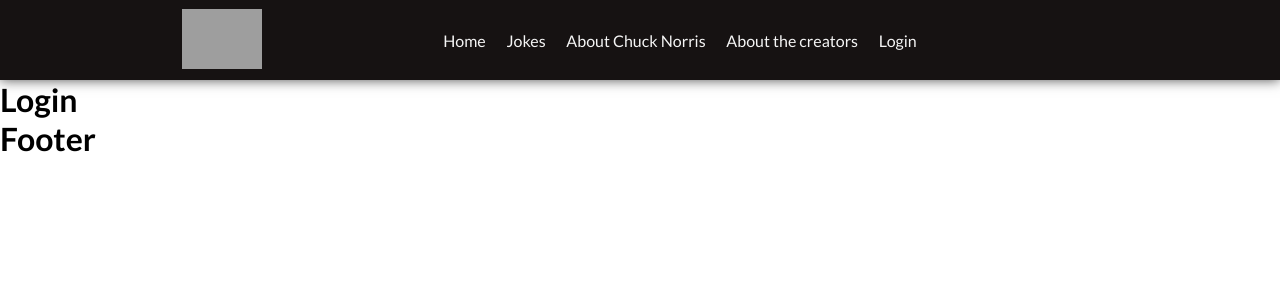
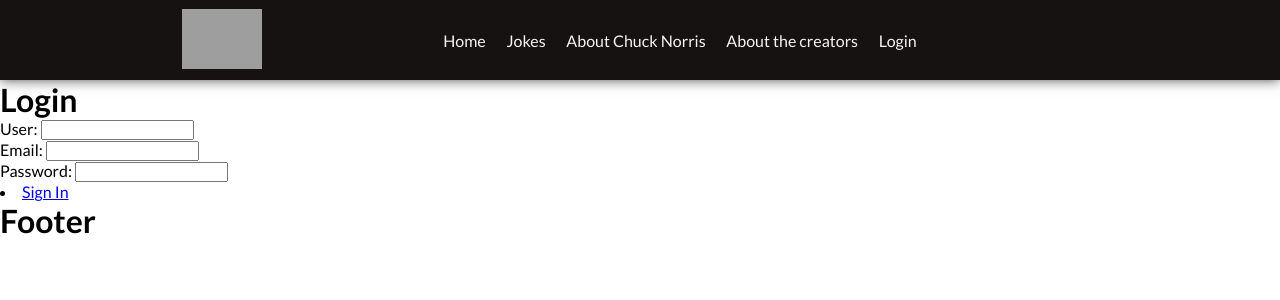
Before and after one commit to da4avi/chuck-norris-website, a React (Vite) app: page /login in a window 1280 px wide. Shown: the top 300 px of the page. Built offline with nearby package versions, Linux system fonts and the light colour scheme; grey boxes are pictures that could not be loaded.

Commit message:
feat: login and fix: home

```diff
--- a/src/pages/Home/index.jsx
+++ b/src/pages/Home/index.jsx
@@ -4,7 +4,7 @@ import { useEffect } from 'react';
 import { useState } from 'react'
 
 export default function Home() {
-    const [joke, setJoke] = useState()
+    const [joke, setJoke] = useState(<>Loading...</>)
 
     async function getRandomJoke() {
         const requestOptions = {
@@ -26,7 +26,7 @@ export default function Home() {
     }
 
     useEffect(() => {
-        if (!joke) {
+        if (!joke || joke != "Loading...") {
             getRandomJoke()
         }
     }, [])
@@ -40,6 +40,7 @@ export default function Home() {
             <h2>Random Joke</h2>
             <p>{joke}</p>
             <button onClick={() => getRandomJoke()} type="button">New Joke</button>
+            <li><Link to="/jokes">More Jokes</Link></li>
         </>
     )
 }
--- a/src/pages/Login/index.jsx
+++ b/src/pages/Login/index.jsx
@@ -1,9 +1,27 @@
+import { Link } from 'react-router-dom'
 import './styles.css'
 
 export default function Login () {
     return (
         <>
         <h1>Login</h1>
+        <form action="">
+            <div>
+                <label htmlFor="">User: </label>
+                <input type="text" name="" id="" />
+            </div>
+            <div>
+                <label htmlFor="">Email: </label>
+                <input type="email" name="" id="" />
+            </div>
+            <div>
+                <label htmlFor="">Password: </label>
+                <input type="password" name="" id="" />
+            </div>
+        </form>
+        <li>
+            <Link to="/">Sign In</Link>
+        </li>
         </>
     )
 }
```
